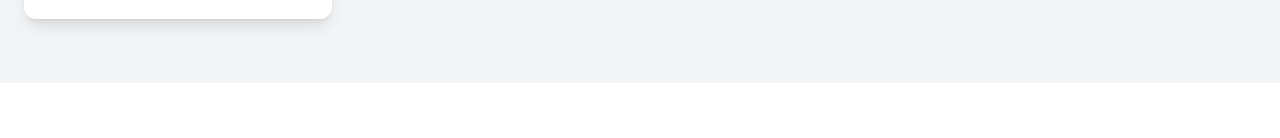
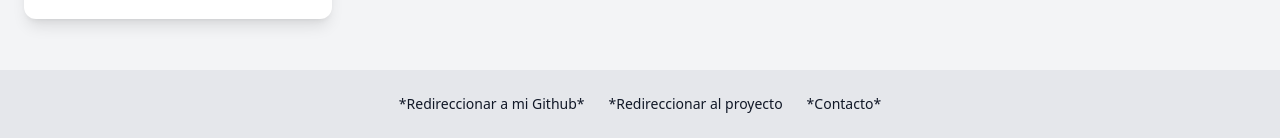
Before and after one commit to JuanDPandales/intepro, a React (Vite) app: page / in a window 1280 px wide. Shown: the part 662-800 px from the top of the page. Built offline with nearby package versions, Linux system fonts and the light colour scheme.

Commit message:
Footer siempre al final de la pantalla + About

```diff
--- /dev/null
+++ b/src/components/About.jsx
@@ -0,0 +1,13 @@
+import Footer from "./Footer";
+
+
+export default function About() {
+  return (
+    <>
+    <div className="flex justify-center items-center pt-24 font-semibold">
+
+    </div>
+    <Footer/>
+    </>
+  )
+}
--- a/src/components/footer.jsx
+++ b/src/components/footer.jsx
@@ -3,16 +3,16 @@ import React from "react";
 export default function Footer() {
   return (
     <>
-      <footer className="relative -bottom-64 overflow-y-hidden py-6 bg-gray-200 text-gray-900">
+      <footer className="absolute bottom-0 w-full overflow-y-hidden py-6 bg-gray-200 text-gray-900">
         <div className="container px-6 mx-auto space-y-6 divide-y divide-gray-400 md:space-y-12 divide-opacity-50">
           <div className="grid justify-center lg:justify-center">
             <div className="flex flex-col self-center text-sm text-center md:block lg:col-start-1 md:space-x-6">
-              <span>El papá de los footers</span>
+              <span>*Redireccionar a mi Github*</span>
               <a rel="noopener noreferrer" href="#">
-                <span>El mejor footer que he hecho</span>
+                <span>*Redireccionar al proyecto</span>
               </a>
               <a rel="noopener noreferrer" href="#">
-                <span>Chao</span>
+                <span>*Contacto*</span>
               </a>
             </div>
           </div>
```
